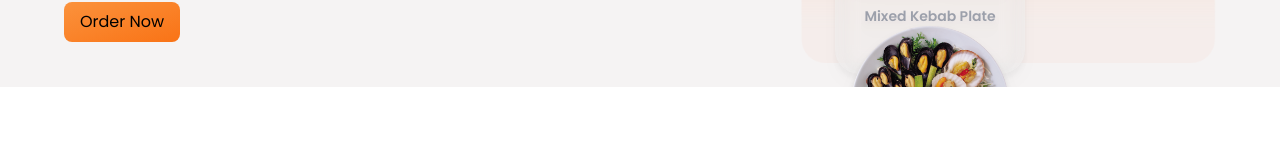
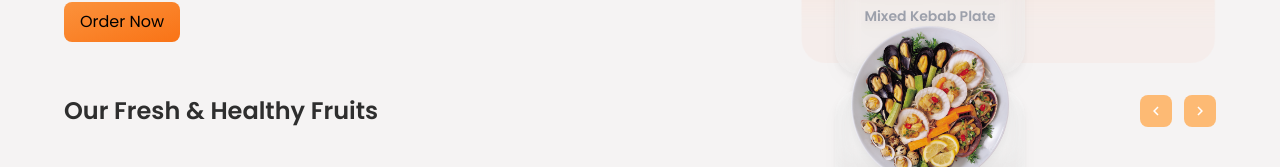
Before and after one commit to AmanpreetSingh1995/react-food-delivery-app, a React (Create React App) app: page / in a window 1280 px wide. Shown: the part 691-858 px from the top of the page. Before the commit the page ends 800 px from the top, so only its background shows below. Built offline with nearby package versions, Linux system fonts and the light colour scheme; no server answers; the database is empty.

Commit message:
Fruit Container

```diff
--- a/src/components/MainContainer.jsx
+++ b/src/components/MainContainer.jsx
@@ -1,4 +1,6 @@
 import React from "react";
+import { motion } from "framer-motion";
+import { MdChevronLeft, MdChevronRight } from "react-icons/md";
 
 import HomeContainer from "./HomeContainer";
 
@@ -6,6 +8,31 @@
 	return (
 		<div className="w-full h-auto flex flex-col items-center justify-center">
 			<HomeContainer />
+
+			<section className="w-full my-6">
+				<div className="w-full flex items-center justify-between">
+					<p
+						className="text-2xl font-semibold capitalize text-headingColor relative before:abs before:rounded-lg before:content before:w-32 before:h-1
+					 before:-bottom-2 before:left-0 before:bg-gradient-to-tr from-orange-400 to-orange-600 transition-all ease-in-out duration-100 "
+					>
+						Our fresh & healthy fruits
+					</p>
+					<div className="hidden md:flex gap-3 items-center">
+						<motion.div
+							whileTap={{ scale: 0.75 }}
+							className="w-8 h-8 rounded-lg bg-orange-300 hover:bg-orange-500 cursor-pointer transition-all duration-100 ease-in-out hover:shadow-lg flex items-center justify-center"
+						>
+							<MdChevronLeft className="text-lg text-white" />
+						</motion.div>
+						<motion.div
+							whileTap={{ scale: 0.75 }}
+							className="w-8 h-8 rounded-lg bg-orange-300 hover:bg-orange-500 cursor-pointer transition-all duration-100 ease-in-out hover:shadow-lg flex items-center justify-center"
+						>
+							<MdChevronRight className="text-lg text-white" />
+						</motion.div>
+					</div>
+				</div>
+			</section>
 		</div>
 	);
 };
```
Also changed, not shown: src/components/RowContainer.jsx (added).
